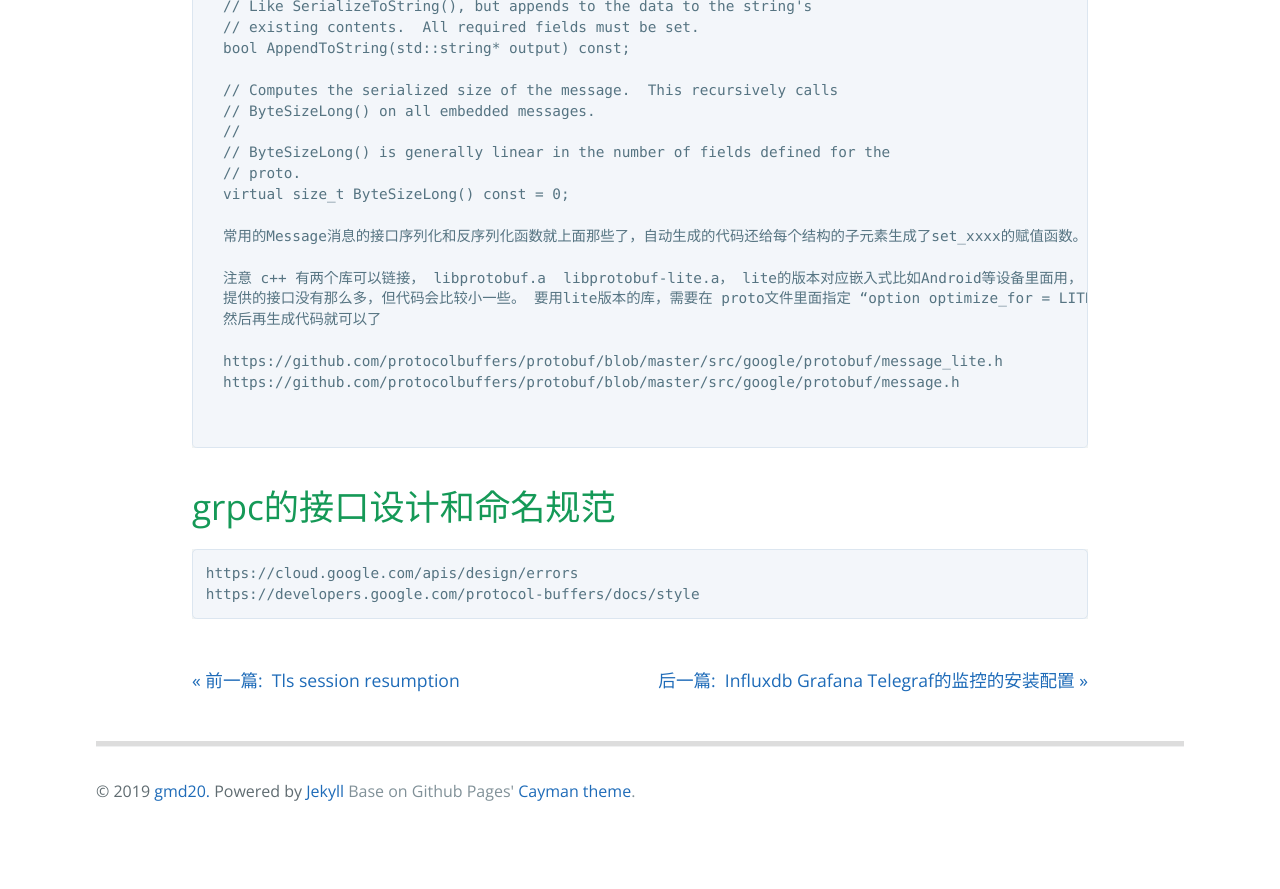
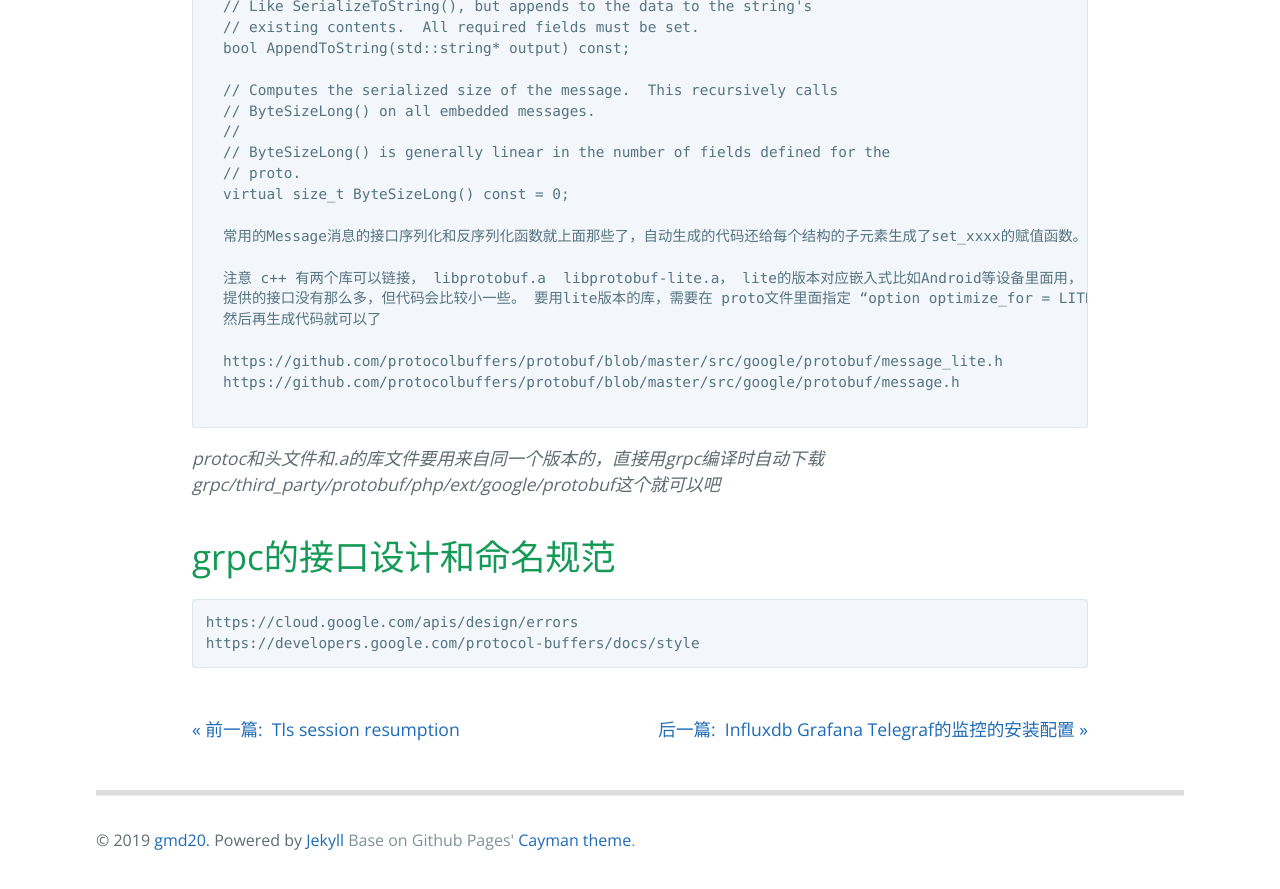
Before and after one commit to gmd20/gmd20.github.io, a Jekyll site: the page built from _posts/2019-06-18-c++和golang里面使用grpc和protobufs资料.markdown, in a window 1280 px wide and 900 px high, scrolled down 2342 px. Shown: the top 889 px of the window. Built offline with Jekyll 4.4.1, drawn with Linux system fonts in a browser that asks for light colours; comment, search, counter and statistics services are not loaded; before the commit the page ends 3193 px from its top, so only the background shows below that.

Commit message:
Update 2019-06-18-c++和golang里面使用grpc和protobufs资料.markdown

````diff
--- a/_posts/2019-06-18-c++和golang里面使用grpc和protobufs资料.markdown
+++ b/_posts/2019-06-18-c++和golang里面使用grpc和protobufs资料.markdown
@@ -42,6 +42,7 @@ make
 protoc --cpp_out=. ./test.proto
 ```
 
+
 # protobuf的例子
 ```text
 https://github.com/protocolbuffers/protobuf/blob/master/examples/
@@ -80,9 +81,8 @@ string DebugString(): Return a string giving the `text_format` representation of
   https://github.com/protocolbuffers/protobuf/blob/master/src/google/protobuf/message_lite.h
   https://github.com/protocolbuffers/protobuf/blob/master/src/google/protobuf/message.h
 
-
 ```
-
+*protoc和头文件和.a的库文件要用来自同一个版本的，直接用grpc编译时自动下载grpc/third_party/protobuf/php/ext/google/protobuf这个就可以吧*
 
 # grpc的接口设计和命名规范
 ```text
````
